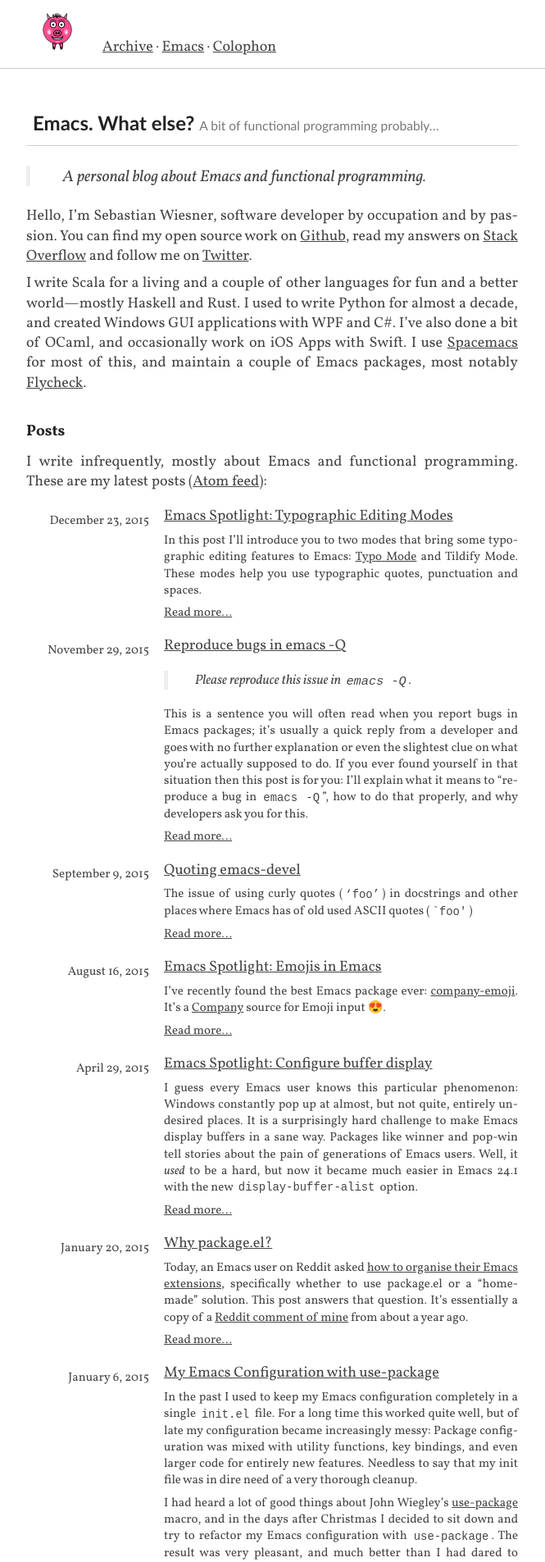
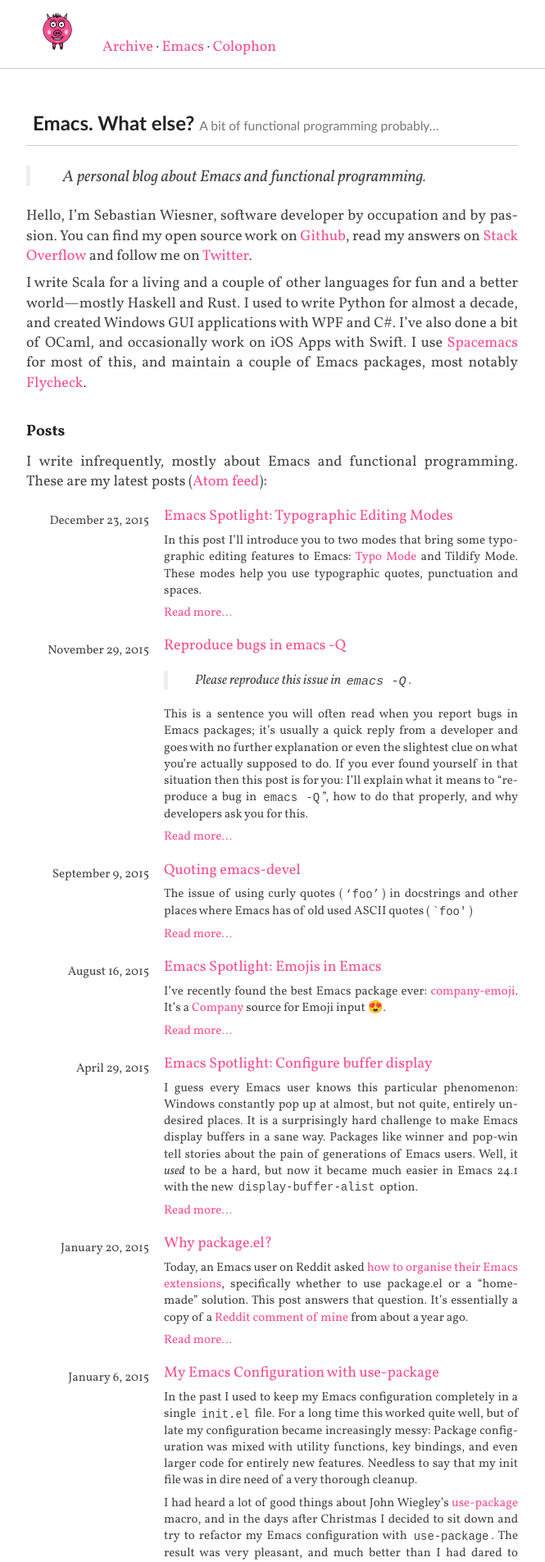
Before and after one commit to flooose/lunaryorn.github.io, a Jekyll site: the page built from index.md, in a window 1280 px wide. Shown: the top 1905 px of the page at 82% size, without its empty margins (308-973 px from the left). Built offline with Jekyll 4.4.1, drawn with Linux system fonts in a browser that asks for light colours; some web fonts are replaced; Markdown is read by kramdown in place of the engine named in the settings; comment, search, counter and statistics services are not loaded.

Commit message:
Add colour to links

```diff
--- a/_includes/feed.xml
+++ b/_includes/feed.xml
@@ -4,6 +4,7 @@
 {% endif %}
 <feed xmlns="http://www.w3.org/2005/Atom" xmlns:webfeeds="http://webfeeds.org/rss/1.0">
   <webfeeds:analytics id="{{ site.tracking.ga.id }}" engine="GoogleAnalytics"/>
+  <webfeeds:accentColor>#F74C8F</webfeeds:accentColor>
   <webfeeds:logo>{{ '/logo.svg' | prepend: url_base | xml_escape }}</webfeeds:logo>
   <generator uri="http://jekyllrb.com" version="{{ jekyll.version }}">Jekyll</generator>
   <link href="{{ page.url | prepend: url_base }}" rel="self" type="application/atom+xml" />
--- a/_sass/main.scss
+++ b/_sass/main.scss
@@ -40,6 +40,7 @@
 $secondary-color: #777;
 $border-color: #ccc;
 $quote-border-color: #eee;
+$accent-color: #f74c8f;
 
 $inline-box-shadow-color: rgba(0, 0, 0, .2);
 $inline-box-shadow-background: #fff;
@@ -135,8 +136,8 @@
 }
 
 a {
-  color: $main-color;
-  text-decoration: underline;
+  color: $accent-color;
+  text-decoration: none;
 
   &:hover {
     text-decoration: underline;
```
